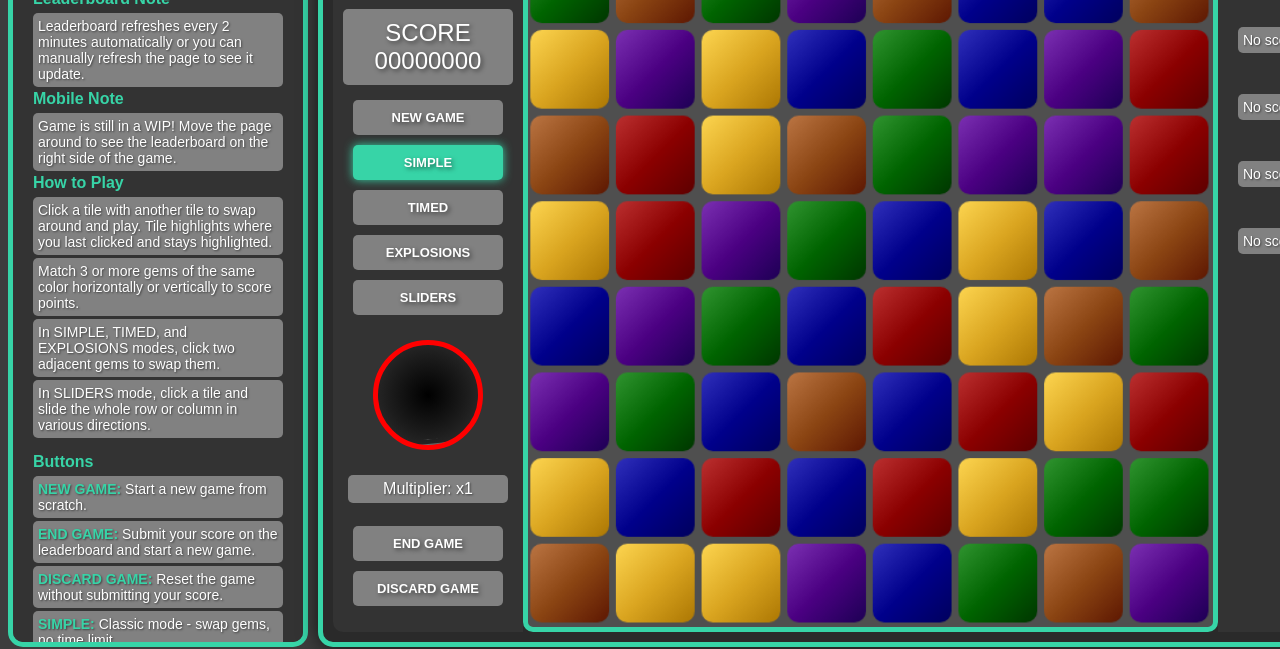
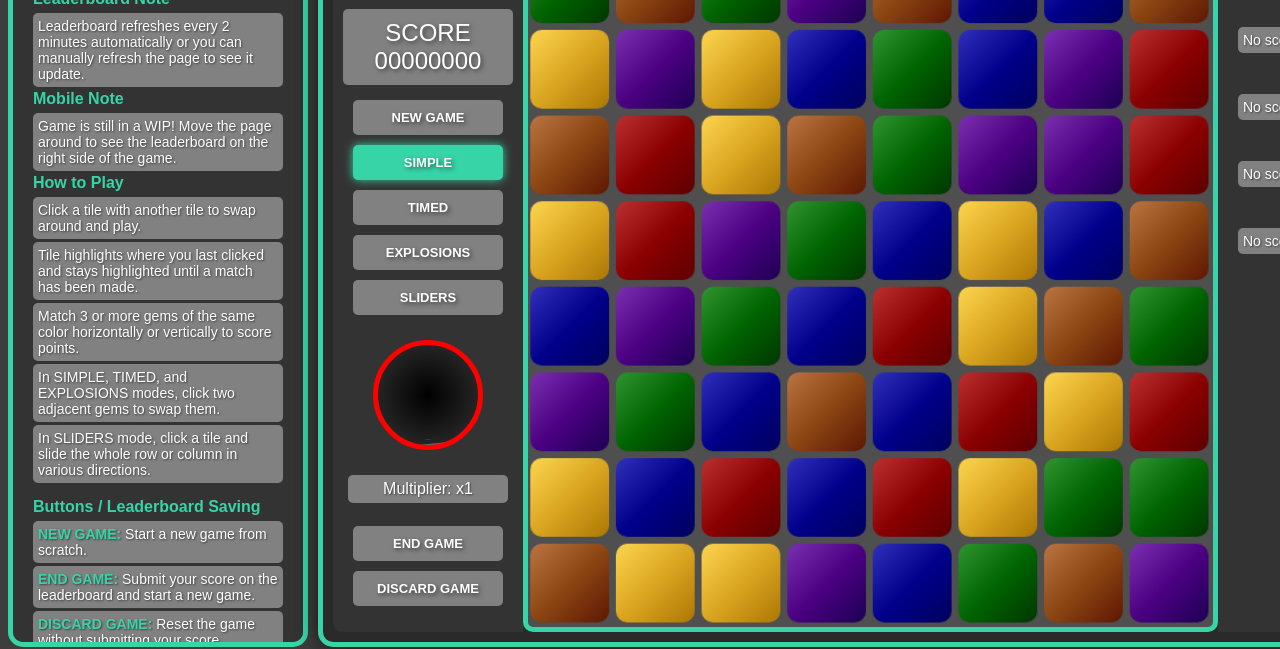
Before and after one commit to ItsChasesHub/BlockMasterOnline, a website: page client/blockmaster.html in a window 1280 px wide. Shown: the part 167-816 px from the top of the page. Drawn offline with Linux system fonts and the light colour scheme; no server answers.

Commit message:
Quick Legend/Key Update
- Adjusted Header to be More Prominent

```diff
--- a/client/blockmaster.html
+++ b/client/blockmaster.html
@@ -18,13 +18,14 @@
               <h3>Mobile Note</h3>
               <div class="legend-entry">Game is still in a WIP! Move the page around to see the leaderboard on the right side of the game.</div>
                 <h3>How to Play</h3>
-                <div class="legend-entry">Click a tile with another tile to swap around and play. Tile highlights where you last clicked and stays highlighted.</div>
+                <div class="legend-entry">Click a tile with another tile to swap around and play.</div>
+                <div class="legend-entry">Tile highlights where you last clicked and stays highlighted until a match has been made.</div>
                 <div class="legend-entry">Match 3 or more gems of the same color horizontally or vertically to score points.</div>
                 <div class="legend-entry">In SIMPLE, TIMED, and EXPLOSIONS modes, click two adjacent gems to swap them.</div>
                 <div class="legend-entry">In SLIDERS mode, click a tile and slide the whole row or column in various directions.</div>
             </div>
             <div class="legend-section">
-                <h3>Buttons</h3>
+                <h3>Buttons / Leaderboard Saving</h3>
                 <div class="legend-entry"><strong>NEW GAME:</strong> Start a new game from scratch.</div>
                 <div class="legend-entry"><strong>END GAME:</strong> Submit your score on the leaderboard and start a new game.</div>
                 <div class="legend-entry"><strong>DISCARD GAME:</strong> Reset the game without submitting your score.</div>
```
